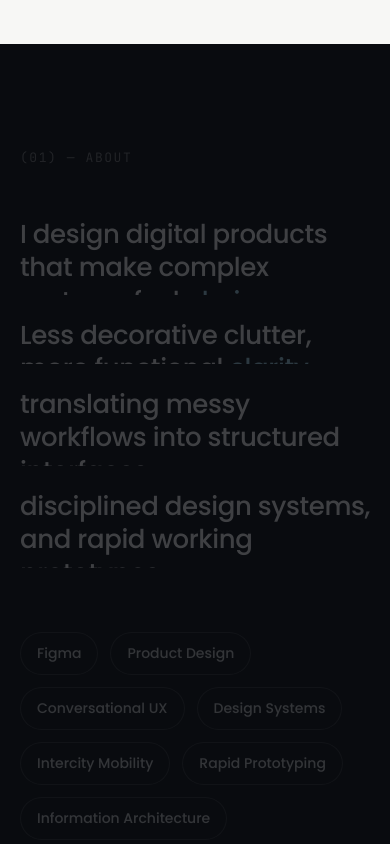
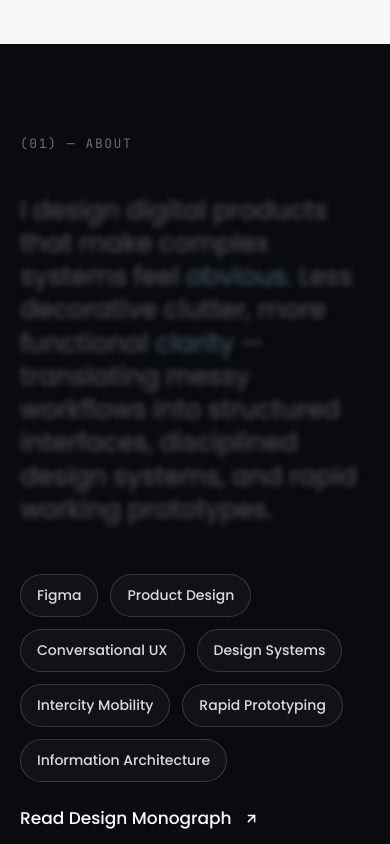
Before and after one commit to Bheemty/cold-designer-portfolio, a Next.js app: page / in a window 390 px wide. Shown: the part 800-1644 px from the top of the page. Built offline with nearby package versions, Linux system fonts and the light colour scheme.

Commit message:
feat(about): implement Kokil Tamta signature word-by-word scroll blur and unblur focus reveal

```diff
--- a/src/components/kokil/AboutKokil.tsx
+++ b/src/components/kokil/AboutKokil.tsx
@@ -2,31 +2,9 @@
 
 import { useEffect, useRef } from "react";
 import Link from "next/link";
-import gsap from "gsap";
-import { ScrollTrigger } from "gsap/ScrollTrigger";
 
-const ABOUT_LINES = [
-  {
-    prefix: "I design digital products that make complex systems feel ",
-    emphasis: "obvious",
-    suffix: ".",
-  },
-  {
-    prefix: "Less decorative clutter, more functional ",
-    emphasis: "clarity",
-    suffix: " \u2014",
-  },
-  {
-    prefix: "translating messy workflows into structured interfaces,",
-    emphasis: null,
-    suffix: "",
-  },
-  {
-    prefix: "disciplined design systems, and rapid working prototypes.",
-    emphasis: null,
-    suffix: "",
-  },
-];
+const ABOUT_TEXT =
+  "I design digital products that make complex systems feel obvious. Less decorative clutter, more functional clarity — translating messy workflows into structured interfaces, disciplined design systems, and rapid working prototypes.";
 
 const SKILLS = [
   "Figma",
@@ -40,172 +18,128 @@ const SKILLS = [
 
 export default function AboutKokil() {
   const containerRef = useRef<HTMLElement>(null);
-  const labelRef = useRef<HTMLParagraphElement>(null);
-  const linesRef = useRef<Array<HTMLSpanElement | null>>([]);
-  const skillsListRef = useRef<HTMLUListElement>(null);
-  const moreRef = useRef<HTMLAnchorElement>(null);
+  const textRef = useRef<HTMLParagraphElement>(null);
 
   useEffect(() => {
-    gsap.registerPlugin(ScrollTrigger);
+    const textEl = textRef.current;
+    if (!textEl) return;
 
-    const container = containerRef.current;
-    const label = labelRef.current;
-    const skillsList = skillsListRef.current;
-    const moreLink = moreRef.current;
-    const lines = linesRef.current.filter((el): el is HTMLSpanElement => el !== null);
+    const words = Array.from(textEl.querySelectorAll<HTMLSpanElement>(".word"));
+    if (words.length === 0) return;
 
-    if (!container || !label || !skillsList || !moreLink || lines.length === 0) return;
-
-    // Respect reduced-motion preferences
+    // Accessibility check: instantly reveal all words if user prefers reduced motion
     const prefersReducedMotion = window.matchMedia("(prefers-reduced-motion: reduce)").matches;
     if (prefersReducedMotion) {
-      gsap.set([label, ...lines, ...Array.from(skillsList.children), moreLink], {
-        opacity: 1,
-        y: 0,
-        clearProps: "all",
-      });
+      words.forEach((w) => w.classList.add("revealed"));
       return;
     }
 
-    const skillsItems = Array.from(skillsList.children) as HTMLElement[];
+    let lastRevealCount = -1;
+    let ticking = false;
 
-    // Build the scroll-connected scrubbed animation timeline
-    // Exactly matches Kokil Tamta reference: progressive illumination and subtle vertical rise
-    // linked directly to scroll velocity, naturally reversing on upward scroll and replaying on re-entry.
-    const tl = gsap.timeline({
-      scrollTrigger: {
-        trigger: container,
-        start: "top 82%",
-        end: "top 30%",
-        scrub: 0.65, // Responsive, silky smooth catch-up with Lenis
-        invalidateOnRefresh: true,
-      },
-      defaults: {
-        ease: "power2.out",
-      },
-    });
+    // Kokil Tamta exact scroll reveal formula:
+    // When the top of the text enters from the bottom of viewport (start = vh * 0.9),
+    // words progressively unblur and illuminate as scroll continues towards upper-center (end = vh * 0.35).
+    // Scrolling upwards naturally reverses the unblur wave back into blurred state.
+    const update = () => {
+      ticking = false;
+      if (!textEl) return;
 
-    // 1. (01) — About label glides in
-    tl.fromTo(
-      label,
-      { y: 14, opacity: 0.25 },
-      { y: 0, opacity: 1, duration: 0.25 },
-      0
-    );
+      // Clean 0-reset guarantee whenever at the top of Hero
+      if (window.scrollY < 30) {
+        if (lastRevealCount !== 0) {
+          lastRevealCount = 0;
+          words.forEach((w) => w.classList.remove("revealed"));
+        }
+        return;
+      }
 
-    // 2. Line 1: Mission statement
-    tl.fromTo(
-      lines[0],
-      { y: 24, opacity: 0.22 },
-      { y: 0, opacity: 1, duration: 0.38 },
-      0.04
-    );
+      const rect = textEl.getBoundingClientRect();
+      const vh = window.innerHeight;
+      const start = vh * 0.9;
+      const end = vh * 0.35;
+      let progress = (start - rect.top) / (start - end);
+      progress = Math.min(1, Math.max(0, progress));
+      const revealCount = Math.round(progress * words.length);
 
-    // 3. Line 2: Philosophy
-    tl.fromTo(
-      lines[1],
-      { y: 24, opacity: 0.22 },
-      { y: 0, opacity: 1, duration: 0.38 },
-      0.22
-    );
-
-    // 4. Line 3: Execution
-    tl.fromTo(
-      lines[2],
-      { y: 24, opacity: 0.22 },
-      { y: 0, opacity: 1, duration: 0.38 },
-      0.42
-    );
-
-    // 5. Line 4: Output
-    tl.fromTo(
-      lines[3],
-      { y: 24, opacity: 0.22 },
-      { y: 0, opacity: 1, duration: 0.38 },
-      0.62
-    );
-
-    // 6. Skills pills cascade
-    tl.fromTo(
-      skillsItems,
-      { y: 16, opacity: 0.2 },
-      { y: 0, opacity: 1, duration: 0.3, stagger: 0.025 },
-      0.75
-    );
-
-    // 7. "Read Design Monograph" link
-    tl.fromTo(
-      moreLink,
-      { y: 16, opacity: 0.2 },
-      { y: 0, opacity: 1, duration: 0.3 },
-      0.82
-    );
-
-    // Ensure clean reset when at top of Hero
-    const handleScrollZeroCheck = () => {
-      if (window.scrollY < 30) {
-        if (tl.progress() > 0) {
-          tl.progress(0);
+      if (revealCount !== lastRevealCount) {
+        lastRevealCount = revealCount;
+        for (let i = 0; i < words.length; i++) {
+          if (i < revealCount) {
+            words[i].classList.add("revealed");
+          } else {
+            words[i].classList.remove("revealed");
+          }
         }
       }
     };
-    window.addEventListener("scroll", handleScrollZeroCheck, { passive: true });
 
-    // Connect Lenis smooth scrolling updates to ScrollTrigger
-    const lenis = (window as unknown as { __lenis?: { on: (event: string, cb: () => void) => void; off: (event: string, cb: () => void) => void } }).__lenis;
-    const onLenisScroll = () => {
-      ScrollTrigger.update();
+    const onScroll = () => {
+      if (!ticking) {
+        ticking = true;
+        requestAnimationFrame(update);
+      }
     };
+
+    // Run initial update on mount (handles page refresh when already scrolled down)
+    update();
+
+    window.addEventListener("scroll", onScroll, { passive: true });
+    window.addEventListener("resize", update, { passive: true });
+
+    // Synchronize with Lenis smooth scrolling for frame-perfect momentum sync
+    const lenis = (window as unknown as {
+      __lenis?: {
+        on: (event: string, cb: () => void) => void;
+        off: (event: string, cb: () => void) => void;
+      };
+    }).__lenis;
+
     if (lenis?.on) {
-      lenis.on("scroll", onLenisScroll);
+      lenis.on("scroll", update);
     }
 
-    const handleResize = () => {
-      ScrollTrigger.refresh();
-    };
-    window.addEventListener("resize", handleResize, { passive: true });
-
     return () => {
-      tl.scrollTrigger?.kill();
-      tl.kill();
-      window.removeEventListener("scroll", handleScrollZeroCheck);
-      window.removeEventListener("resize", handleResize);
+      window.removeEventListener("scroll", onScroll);
+      window.removeEventListener("resize", update);
       if (lenis?.off) {
-        lenis.off("scroll", onLenisScroll);
+        lenis.off("scroll", update);
       }
     };
   }, []);
 
+  const tokens = ABOUT_TEXT.split(/(\s+)/);
+
   return (
     <section ref={containerRef} id="intro">
-      <p ref={labelRef} className="intro-label">
-        (01) &mdash; About
-      </p>
-      <p className="intro-text">
-        {ABOUT_LINES.map((line, idx) => (
-          <span key={idx} className="intro-line">
+      <p className="intro-label">(01) &mdash; About</p>
+      <p ref={textRef} className="intro-text">
+        {tokens.map((token, idx) => {
+          if (/^\s+$/.test(token)) {
+            return token;
+          }
+          const isEmphasis =
+            token.toLowerCase().includes("obvious") ||
+            token.toLowerCase().includes("clarity");
+          return (
             <span
-              ref={(el) => {
-                linesRef.current[idx] = el;
-              }}
-              className="intro-line-inner"
+              key={idx}
+              className={`word ${isEmphasis ? "emphasis" : ""}`}
             >
-              {line.prefix}
-              {line.emphasis && <span className="emphasis">{line.emphasis}</span>}
-              {line.suffix}
+              {token}
             </span>
-          </span>
-        ))}
+          );
+        })}
       </p>
 
       <div className="intro-footer">
-        <ul ref={skillsListRef} className="intro-skills">
+        <ul className="intro-skills">
           {SKILLS.map((skill) => (
             <li key={skill}>{skill}</li>
           ))}
         </ul>
 
-        <Link ref={moreRef} href="/about" className="intro-more">
+        <Link href="/about" className="intro-more">
           <span>Read Design Monograph</span>
           <svg
             viewBox="0 0 24 24"
--- a/src/styles/kokil.css
+++ b/src/styles/kokil.css
@@ -467,19 +467,25 @@
   letter-spacing: -0.015em;
   color: #FDFDFD;
 }
-.intro-line {
-  display: block;
-  overflow: hidden;
-  padding-bottom: 0.08em;
-}
-.intro-line-inner {
-  display: block;
-  will-change: transform, opacity;
-}
-.intro-text .emphasis {
+.intro-text .word {
+  display: inline-block;
+  color: rgba(253, 253, 253, 0.25);
+  filter: blur(4px);
+  transform: translateZ(0);
+  will-change: filter, color;
+  transition: color 0.35s ease, filter 0.35s ease;
+}
+.intro-text .word.revealed {
+  color: #FDFDFD;
+  filter: blur(0);
+}
+.intro-text .word.emphasis {
+  color: rgba(169, 221, 240, 0.32);
+  font-style: normal;
+}
+.intro-text .word.emphasis.revealed {
   color: #a9ddf0;
-  font-style: normal;
-  display: inline;
+  filter: blur(0);
 }
 .intro-footer {
   display: flex;
@@ -533,7 +539,8 @@
   #intro { padding: 90px clamp(20px, 4vw, 32px) 70px; }
   .intro-skills li { font-size: 14px; padding: 10px 16px; }
   .intro-text { font-size: 26px; }
-  .intro-text .word { filter: none !important; }
+  .intro-text .word { filter: blur(3px); }
+  .intro-text .word.revealed { filter: blur(0); }
 }
 
 /* ── SELECTED WORK: HORIZONTAL ACCORDION ── */
@@ -2144,8 +2151,20 @@ html[data-theme="light"] .intro-label {
 html[data-theme="light"] .intro-text {
   color: #11141b;
 }
-html[data-theme="light"] .intro-text .emphasis {
+html[data-theme="light"] .intro-text .word {
+  color: rgba(17, 20, 27, 0.22);
+  filter: blur(4px);
+}
+html[data-theme="light"] .intro-text .word.revealed {
+  color: #11141b;
+  filter: blur(0);
+}
+html[data-theme="light"] .intro-text .word.emphasis {
+  color: rgba(2, 122, 158, 0.32);
+}
+html[data-theme="light"] .intro-text .word.emphasis.revealed {
   color: #027a9e;
+  filter: blur(0);
 }
 html[data-theme="light"] .intro-skills li {
   background: #FDFDFD;
@@ -2344,10 +2363,24 @@ html[data-theme="light"] .footer-top:hover {
 
 @media (prefers-reduced-motion: reduce) {
   .intro-label,
-  .intro-line-inner,
   .intro-skills li,
   .intro-more {
     transform: none !important;
     opacity: 1 !important;
   }
-}
+  .intro-text .word {
+    filter: none !important;
+    opacity: 1 !important;
+    color: #FDFDFD !important;
+    transition: none !important;
+  }
+  html[data-theme="light"] .intro-text .word {
+    color: #11141b !important;
+  }
+  .intro-text .word.emphasis {
+    color: #a9ddf0 !important;
+  }
+  html[data-theme="light"] .intro-text .word.emphasis {
+    color: #027a9e !important;
+  }
+}
```
